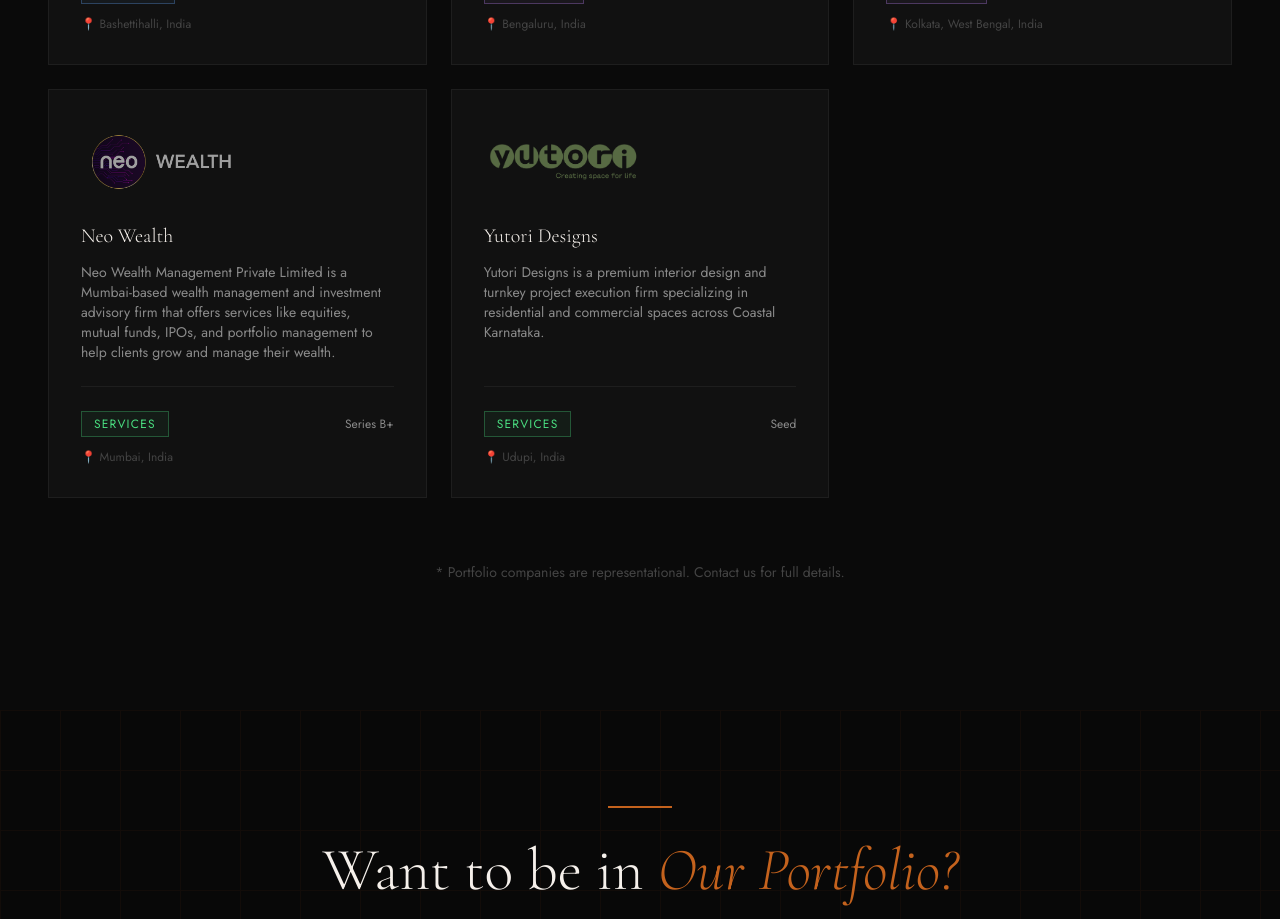
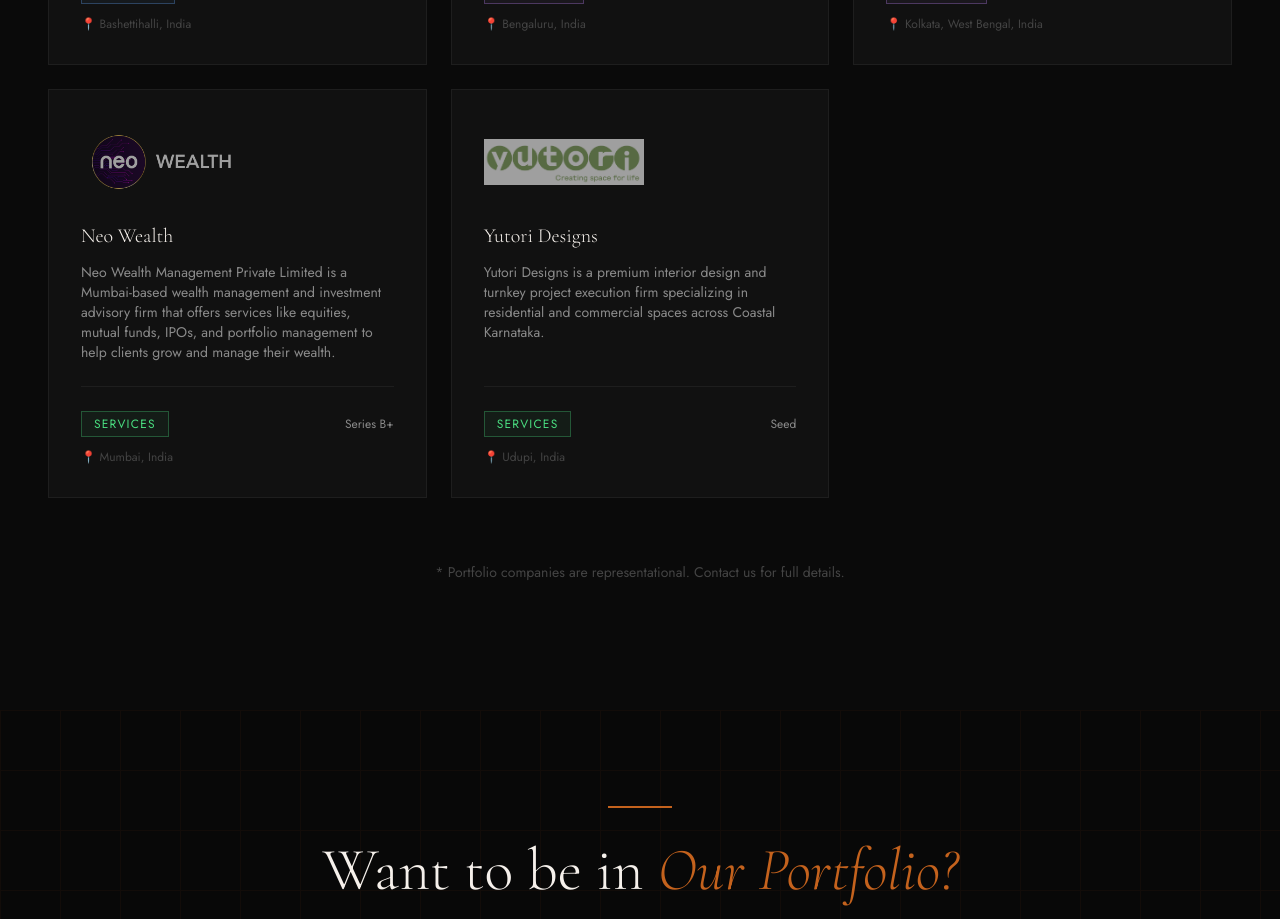
Before and after one commit to VrudhiCapital/vruddhi-capital, a Next.js app: page /portfolio in a window 1280 px wide. Shown: the part 980-1899 px from the top of the page. Built offline with nearby package versions, Linux system fonts and the light colour scheme.

Commit message:
logo updated

```diff
--- a/app/portfolio/page.tsx
+++ b/app/portfolio/page.tsx
@@ -51,7 +51,7 @@
     stage: "Seed",
     description: "Yutori Designs is a premium interior design and turnkey project execution firm specializing in residential and commercial spaces across Coastal Karnataka.",
     location: "Udupi, India",
-    logo: "/Company/Yutori-logo.png",
+    logo: "/Company/Yutori-logo.jpg",
   },
 
 ];
```
Also changed, not shown: public/Company/Yutori-logo.jpg (added), public/Company/Yutori-logo.png (deleted).
